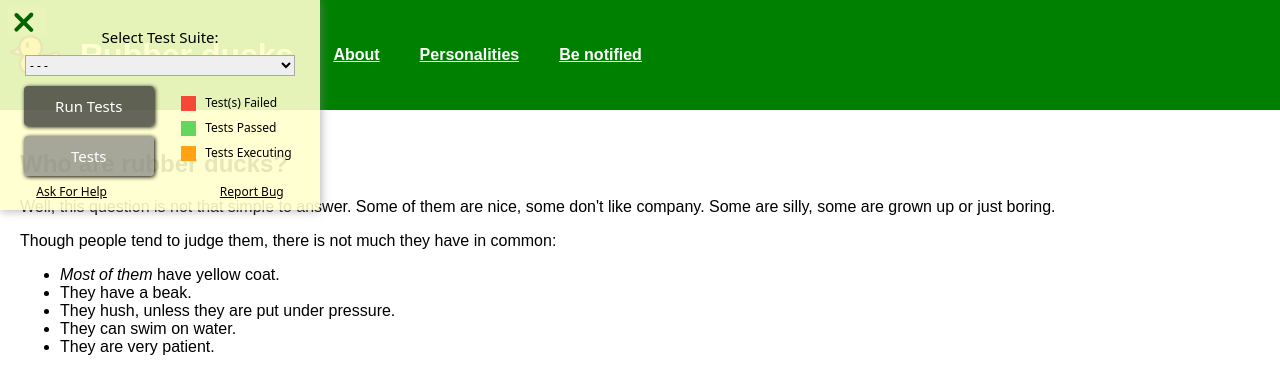
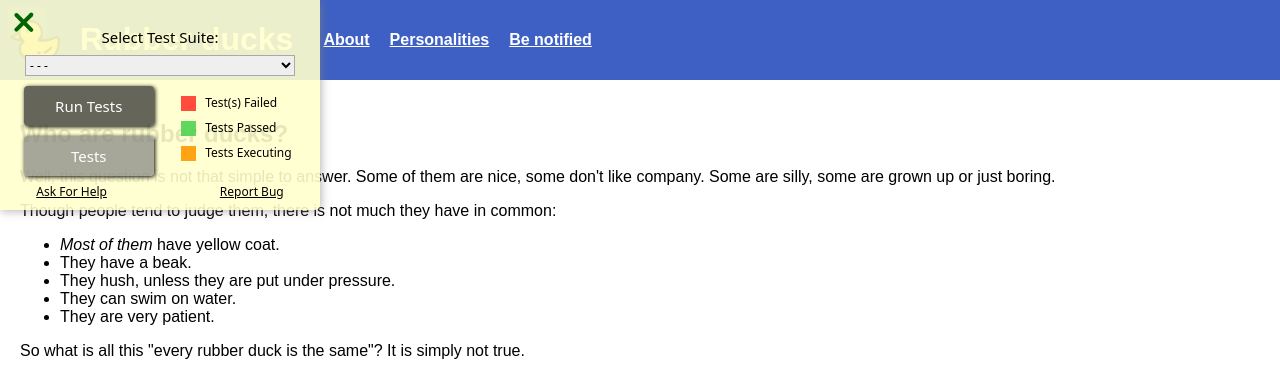
Before and after one commit to hoschi-it/product-landing-page_challenge, a plain HTML site: page src/index.html in a window 1280 px wide. Shown: the top 369 px of the page. Drawn offline with nearby package versions, Linux system fonts and the light colour scheme; files that its build step writes are made by us from their sources.

Commit message:
fine adjust whitespace in header

```diff
--- a/src/css/master.scss
+++ b/src/css/master.scss
@@ -1,4 +1,4 @@
-$header_bgcolor: green;
+$header_bgcolor: #3e60c4;
 $header_txtcolor: white;
 $header_highlight_color: #F0C419;
 $std_whitespace: 10px;
@@ -18,6 +18,7 @@ body {
 header {
   display: flex;
   flex-wrap: wrap;
+  gap: 0;
   width: 100vw;
   align-items: center;
   position: sticky;
@@ -25,7 +26,7 @@ header {
   top: 0;
 
   > * {
-    padding: $std_whitespace;
+    padding: 0 $std_whitespace;
   }
 
   img#header-img {
@@ -55,7 +56,7 @@ nav {
   li {
     display: inline;
     width: max-content;
-    @extend %std_whitespace;
+    padding: 0 10px;
   }
 
   a {
```
